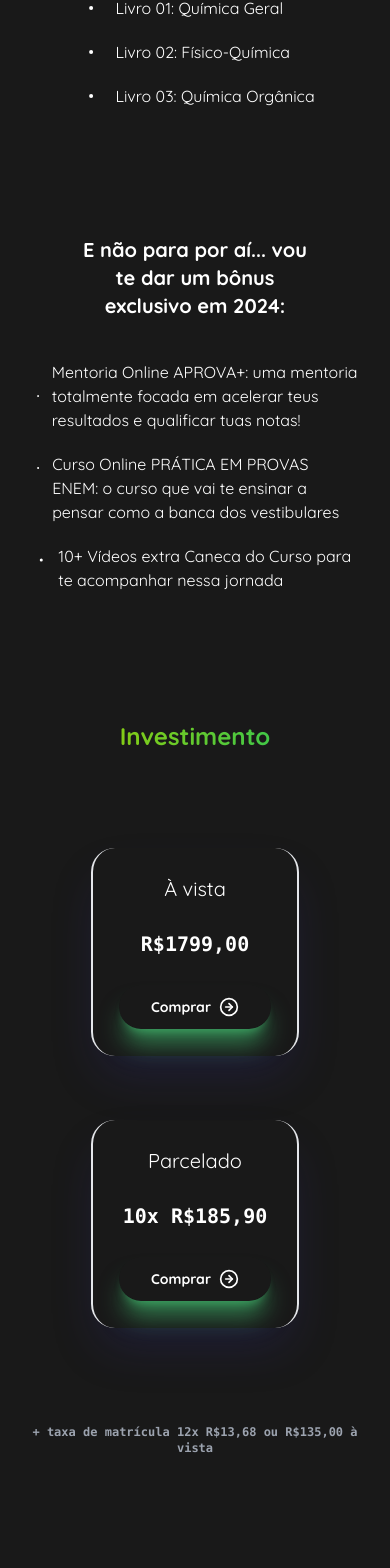
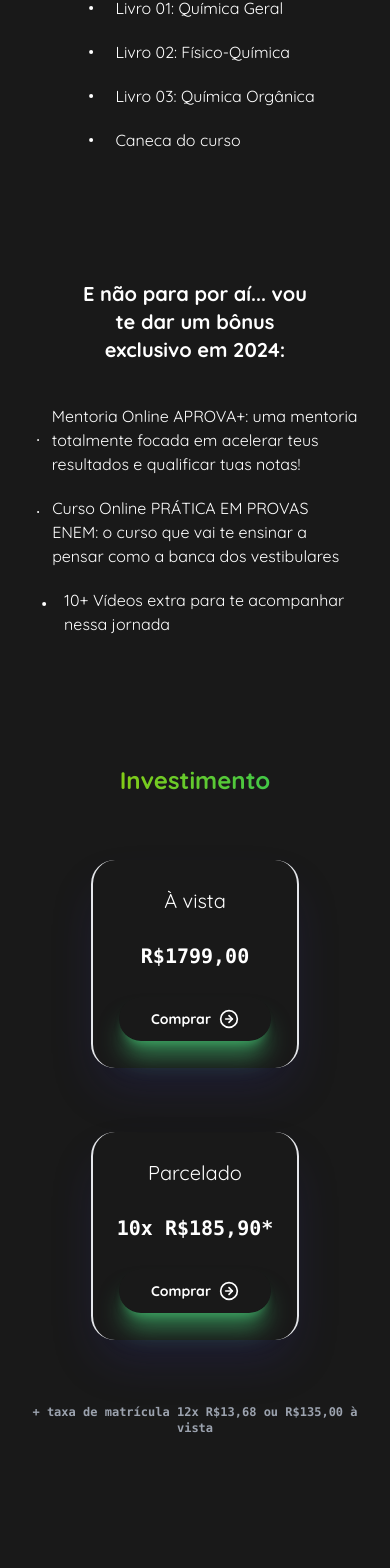
Before and after one commit to luccaparadeda/phdaquimica, a Next.js app: page /presencial in a window 390 px wide. Shown: the part 2372-3940 px from the top of the page. Built offline with nearby package versions, Linux system fonts and the light colour scheme.

Commit message:
feat: final changes for this mvp

```diff
--- a/src/app/online/page.tsx
+++ b/src/app/online/page.tsx
@@ -55,7 +55,7 @@ const page: FC<pageProps> = ({}) => {
 					O curso ideal para sua comodidade.
 				</p>
 				<p className='text-gray-500 drop-shadow-xl text-center font-semibold text-lg md:text-xl'>
-					As aulas ocorrem via Google Meets
+					Aulas via Google Meets
 				</p>
 				<Button className='animate-text shadow-lg shadow-blue-700 bg-blue-500 hover:bg-blue-900 md:text-lg'>
 					<a href={'#investimento'}>Quero fazer parte da turma</a>
@@ -174,6 +174,10 @@ const page: FC<pageProps> = ({}) => {
 								Livro 03 em PDF: Química Orgânica
 							</p>
 						</li>
+						<li className='flex gap-2 md:gap-6 lg:gap-12'>
+							<Dot className='text-white w-8' />
+							<p className='text-md md:text-lg lg:text-xl'>Caneca do curso</p>
+						</li>
 					</div>
 				</div>
 			</section>
@@ -205,7 +209,7 @@ const page: FC<pageProps> = ({}) => {
 				</div>
 			</section>
 			<section
-				className='flex flex-col items-center gap-24'
+				className='flex flex-col items-center gap-16'
 				id='investimento'>
 				<p className='text-2xl text-center animate-text bg-gradient-to-r from-lime-500 via-green-500 to-emerald-500 bg-clip-text text-transparent font-black lg:text-4xl'>
 					Investimento
--- a/src/app/page.tsx
+++ b/src/app/page.tsx
@@ -33,10 +33,10 @@ export default function Home() {
 							Química?
 						</span>
 					</h1>
-					<iframe
+					{/* <iframe
 						width='420'
 						height='315'
-						src='https://www.youtube.com/embed/tgbNymZ7vqY'></iframe>
+						src='https://www.youtube.com/embed/tgbNymZ7vqY'></iframe> */}
 					<ChevronsDown
 						color='white'
 						className='animate-bounce'
@@ -98,7 +98,7 @@ export default function Home() {
 						<li className='flex gap-2 md:gap-6 lg:gap-12'>
 							<Check className='text-white md:w-10 md:h-10 w-8' />
 							<p className='text-xl md:text-2xl lg:text-3xl'>
-								Grupo de atendimento exclusivo
+								Exemplos práticos
 							</p>
 						</li>
 					</ul>
@@ -123,16 +123,18 @@ export default function Home() {
 						Cursos
 					</h2>
 					<div className='flex gap-10 w-60 md:w-96 flex-col p-10 items-center shadow-2xl border-t-2 shadow-blue-950 rounded-3xl'>
-						<p className='text-3xl text-center px-4 py-2 text-white'>Online</p>
+						<p className='text-3xl text-center px-4 py-2 text-white'>
+							Presencial
+						</p>
 						<ul className='flex flex-col gap-4 items-center'>
 							<li className='flex items-center gap-4'>
 								<p className='text-white text-lg text-center'>
-									Tópicos mais abordados no ENEM
+									Tópicos mais abordados nos vestibulares
 								</p>
 							</li>
 							<li className='flex items-center gap-4'>
 								<p className='text-white text-lg text-center'>
-									1 E-book em PDF
+									Apostilas físicas
 								</p>
 							</li>
 							<li className='flex items-center gap-4'>
@@ -142,14 +144,14 @@ export default function Home() {
 							</li>
 							<li className='flex items-center gap-4'>
 								<p className='text-white text-lg text-center'>
-									Caneca do curso
+									Símulados autorais
 								</p>
 							</li>
 							<li>
 								<p className='text-gray-400 text-4xl w-full text-center'>...</p>
 							</li>
 						</ul>
-						<Link href={'/online'}>
+						<Link href={'/presencial'}>
 							<Button
 								variant={'ghost'}
 								className='text-md text-green-400 hover:bg-green-900 hover:text-green-200'>
@@ -158,19 +160,15 @@ export default function Home() {
 						</Link>
 					</div>
 					<div className='flex gap-10 w-60 md:w-96 flex-col p-10 items-center shadow-2xl border-t-2 shadow-blue-950 rounded-3xl'>
-						<p className='text-3xl text-center px-4 py-2 text-white'>
-							Presencial
-						</p>
+						<p className='text-3xl text-center px-4 py-2 text-white'>Online</p>
 						<ul className='flex flex-col gap-4 items-center'>
 							<li className='flex items-center gap-4'>
 								<p className='text-white text-lg text-center'>
-									Conteúdo programático completo
+									100+ Listas Extras para aprofundar seu conhecimento
 								</p>
 							</li>
 							<li className='flex items-center gap-4'>
-								<p className='text-white text-lg text-center'>
-									3 E-books em PDF
-								</p>
+								<p className='text-white text-lg text-center'>E-books em PDF</p>
 							</li>
 							<li className='flex items-center gap-4'>
 								<p className='text-white text-lg text-center'>
@@ -179,14 +177,14 @@ export default function Home() {
 							</li>
 							<li className='flex items-center gap-4'>
 								<p className='text-white text-lg text-center'>
-									Caneca do curso
+									Aulas via Google Meets
 								</p>
 							</li>
 							<li className='flex items-center gap-4'>
 								<p className='text-gray-400 text-4xl w-full text-center'>...</p>
 							</li>
 						</ul>
-						<Link href={'/Presencial'}>
+						<Link href={'/online'}>
 							<Button
 								variant={'ghost'}
 								className='text-md  text-gray-400 hover:bg-gray-900 hover:text-gray-200'>
--- a/src/app/presencial/page.tsx
+++ b/src/app/presencial/page.tsx
@@ -182,6 +182,10 @@ const page: FC<pageProps> = ({}) => {
 								Livro 03: Química Orgânica
 							</p>
 						</li>
+						<li className='flex gap-2 md:gap-6 lg:gap-12'>
+							<Dot className='text-white w-8' />
+							<p className='text-md md:text-lg lg:text-xl'>Caneca do curso</p>
+						</li>
 					</div>
 				</div>
 			</section>
@@ -207,13 +211,13 @@ const page: FC<pageProps> = ({}) => {
 					<li className='flex gap-2 md:gap-6 lg:gap-12'>
 						<Dot className='text-white h-8 w-8' />
 						<p className='text-md md:text-lg lg:text-xl'>
-							10+ Vídeos extra Caneca do Curso para te acompanhar nessa jornada
+							10+ Vídeos extra para te acompanhar nessa jornada
 						</p>
 					</li>
 				</div>
 			</section>
 			<section
-				className='flex flex-col items-center gap-24'
+				className='flex flex-col items-center gap-16'
 				id='investimento'>
 				<p className='text-2xl text-center animate-text bg-gradient-to-r from-lime-500 via-green-500 to-emerald-500 bg-clip-text text-transparent font-black lg:text-4xl'>
 					Investimento
@@ -243,7 +247,7 @@ const page: FC<pageProps> = ({}) => {
 						<p className=' text-center text-xl'>Parcelado</p>
 						<div className='flex flex-col gap-1 items-center'>
 							<p className='text-xl font-semibold font-mono md:font-black md:text-2xl'>
-								10x R$185,90
+								10x R$185,90*
 							</p>
 						</div>
 						<Link
--- a/src/components/Navbar.tsx
+++ b/src/components/Navbar.tsx
@@ -17,12 +17,12 @@ const menudata: MenuItem[] = [
 		href: '/'
 	},
 	{
+		name: 'Presencial',
+		href: '/presencial'
+	},
+	{
 		name: 'Online',
 		href: '/online'
-	},
-	{
-		name: 'Presencial',
-		href: '/presencial'
 	}
 ];
 
```
